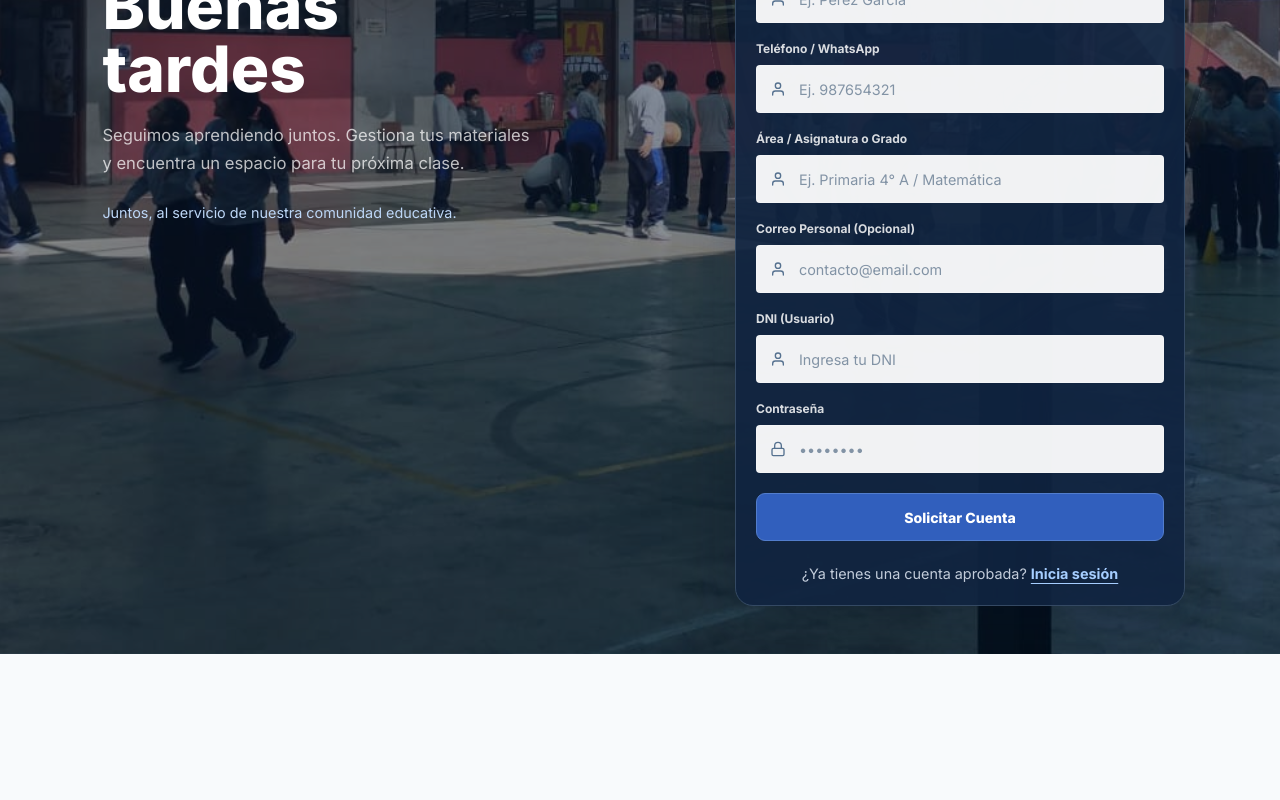
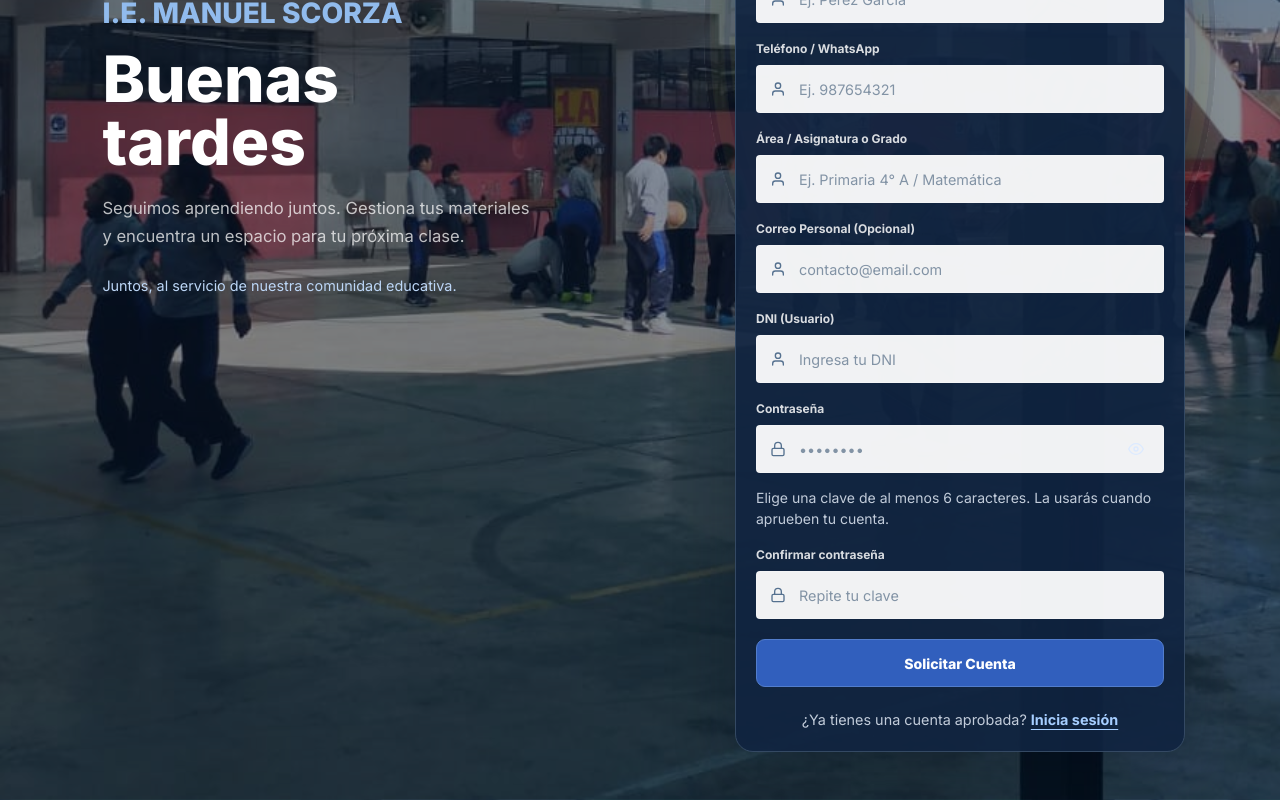
Before and after one commit to manuelscorzatores40122-oss/sistema-inventario-computo, a Next.js app: page /auth/register in a window 1280 px wide. Shown: the part 511-1311 px from the top of the page. Before the commit the page ends 1165 px from the top, so only its background shows below. Built offline with nearby package versions, Linux system fonts and the light colour scheme.

Commit message:
fix: improve account registration validation and form usability

```diff
--- a/app/api/auth/register/route.ts
+++ b/app/api/auth/register/route.ts
@@ -27,7 +27,7 @@ export async function POST(request: NextRequest) {
     await client.query('COMMIT');
     return NextResponse.json({ message: 'Tu solicitud fue recibida. Administración revisará tus datos y habilitará tu acceso.', user }, { status: 201 });
   } catch (error: any) {
-    if (client) await client.query('ROLLBACK');
+    if (client) { try { await client.query('ROLLBACK'); } catch (rollbackError) { console.error('No se pudo revertir el registro:', rollbackError); } }
     console.error('Error al registrar cuenta docente:', error);
     if (error instanceof SyntaxError) return NextResponse.json({ error: 'El formulario no tiene un formato válido.' }, { status: 400 });
     if (error?.code === '23505') return NextResponse.json({ error: 'El DNI o usuario ya está registrado. Contacta a administración para recuperar tu acceso.' }, { status: 409 });
--- a/app/api/usuarios/route.ts
+++ b/app/api/usuarios/route.ts
@@ -84,8 +84,8 @@ export async function POST(request: NextRequest) {
 
     if (existingUser) {
       return NextResponse.json(
-        { error: 'El email ya está registrado' },
-        { status: 400 }
+        { error: 'El DNI o usuario ya tiene una cuenta. Busca el registro existente para activarlo o editarlo.' },
+        { status: 409 }
       );
     }
 
@@ -96,6 +96,7 @@ export async function POST(request: NextRequest) {
       usuario: user,
     });
   } catch (error: any) {
+    if (error instanceof SyntaxError) return NextResponse.json({ error: 'El formulario no tiene un formato válido.' }, { status: 400 });
     if (error?.code === '23505') return NextResponse.json({ error: 'El DNI o usuario ya existe.' }, { status: 409 });
     if (error?.code === '22001') return NextResponse.json({ error: 'Un dato supera el tamaño permitido. Revisa el teléfono y el usuario.' }, { status: 400 });
     console.error('Error al crear usuario:', error);
--- a/app/components/Login.css
+++ b/app/components/Login.css
@@ -200,3 +200,11 @@
 .login-title { letter-spacing:-.7px; }
 .login-submit-btn { border-radius:9px; background:#315fbd; border-color:#527dcc; min-height:48px; }
 .login-form-section { font-family:Inter,'Segoe UI',Arial,sans-serif; }
+
+.login-password-toggle { position:absolute; right:6px; top:50%; transform:translateY(-50%); width:44px; height:44px; display:grid; place-items:center; border:0; border-radius:8px; background:transparent; color:#dceaff; cursor:pointer; }
+.login-password-toggle:hover { background:#ffffff18; }
+.login-password-toggle:focus-visible { outline:2px solid #a6ceff; outline-offset:1px; }
+.input-with-icon input#password { padding-right:56px; }
+.login-field-help { display:block; margin-top:7px; color:#c2ccda; line-height:1.5; }
+.login-alert { overflow-wrap:anywhere; }
+@media(max-width:767px) { .login-form .input-with-icon input { font-size:16px; } }
--- a/app/components/Login.tsx
+++ b/app/components/Login.tsx
@@ -3,8 +3,9 @@
 
 import { useEffect, useState } from 'react';
 import Link from 'next/link';
-import { FiUser, FiLock, FiLogIn, FiAlertTriangle } from 'react-icons/fi';
+import { FiUser, FiLock, FiLogIn, FiAlertTriangle, FiEye, FiEyeOff } from 'react-icons/fi';
 import './Login.css';
+import { validateAccountInput } from '@/app/lib/account-validation';
 
 export default function Login({ register = false }: { register?: boolean }) {
   const [nombre, setNombre] = useState('');
@@ -34,6 +35,8 @@ export default function Login({ register = false }: { register?: boolean }) {
   const isRegister = register && !registered;
   const [email, setEmail] = useState('');
   const [password, setPassword] = useState('');
+  const [confirmPassword, setConfirmPassword] = useState('');
+  const [showPassword, setShowPassword] = useState(false);
   const [error, setError] = useState('');
   const [loading, setLoading] = useState(false);
 
@@ -55,7 +58,13 @@ export default function Login({ register = false }: { register?: boolean }) {
 
   const handleSubmit = async (e: React.FormEvent) => {
     e.preventDefault();
+    if (loading) return;
     setError('');
+    if (isRegister) {
+      const validationError = validateAccountInput({ dni: email.trim(), nombre, apellido, password, telefono, correo_personal: correoPersonal, area }, true);
+      if (validationError) { setError(validationError); return; }
+      if (password !== confirmPassword) { setError('Las claves no coinciden. Revisa ambos campos.'); return; }
+    }
     setLoading(true);
 
     try {
@@ -89,6 +98,7 @@ export default function Login({ register = false }: { register?: boolean }) {
       if (isRegister) {
         setRegistered(true);
         setPassword('');
+        setConfirmPassword('');
         setLoading(false);
         return;
       }
@@ -217,7 +227,7 @@ export default function Login({ register = false }: { register?: boolean }) {
                 <FiLock className="input-icon" />
                 <input
                   id="password"
-                  type="password"
+                  type={showPassword ? "text" : "password"}
                   value={password}
                   onChange={(e) => setPassword(e.target.value)}
                   placeholder="••••••••"
@@ -226,8 +236,14 @@ export default function Login({ register = false }: { register?: boolean }) {
                   minLength={isRegister ? 6 : undefined}
                   required
                 />
+                <button type="button" className="login-password-toggle" aria-label={showPassword ? 'Ocultar clave' : 'Mostrar clave'} aria-pressed={showPassword} onClick={() => setShowPassword(!showPassword)}>{showPassword ? <FiEyeOff /> : <FiEye />}</button>
               </div>
+              {isRegister && <small className="login-field-help">Elige una clave de al menos 6 caracteres. La usarás cuando aprueben tu cuenta.</small>}
             </div>
+            {isRegister && <div className="form-group">
+              <label htmlFor="confirmPassword">Confirmar contraseña</label>
+              <div className="input-with-icon"><FiLock className="input-icon" /><input id="confirmPassword" type={showPassword ? 'text' : 'password'} autoComplete="new-password" value={confirmPassword} onChange={e => setConfirmPassword(e.target.value)} maxLength={128} required placeholder="Repite tu clave" /></div>
+            </div>}
 
             <button type="submit" disabled={loading} className="login-submit-btn">
               {loading ? (isRegister ? 'Enviando solicitud...' : 'Verificando...') : (isRegister ? 'Solicitar Cuenta' : 'Iniciar sesión')}
--- a/app/lib/account-validation.ts
+++ b/app/lib/account-validation.ts
@@ -8,6 +8,7 @@ export function validateAccountInput(body: Record<string, unknown>, publicRegist
   }
   const password = body.password || (publicRegistration ? '' : identifier);
   if (typeof password !== 'string' || password.length < 6 || password.length > 128) return 'La contraseña debe contener entre 6 y 128 caracteres.';
+  if (new TextEncoder().encode(password).length > 72) return 'La contraseña es demasiado larga: admite hasta 72 bytes (las tildes y emojis ocupan más espacio).';
   if (body.telefono != null && (typeof body.telefono !== 'string' || body.telefono.trim().length > 20)) return 'El teléfono admite hasta 20 caracteres. Revisa el número ingresado.';
   if (body.area != null && (typeof body.area !== 'string' || body.area.trim().length > 255)) return 'El área o asignatura admite hasta 255 caracteres.';
   if (body.correo_personal != null && (typeof body.correo_personal !== 'string' || body.correo_personal.trim().length > 255 ||
```
Also changed, not shown: 1 other file (tests, documents, lock files or other folders).
